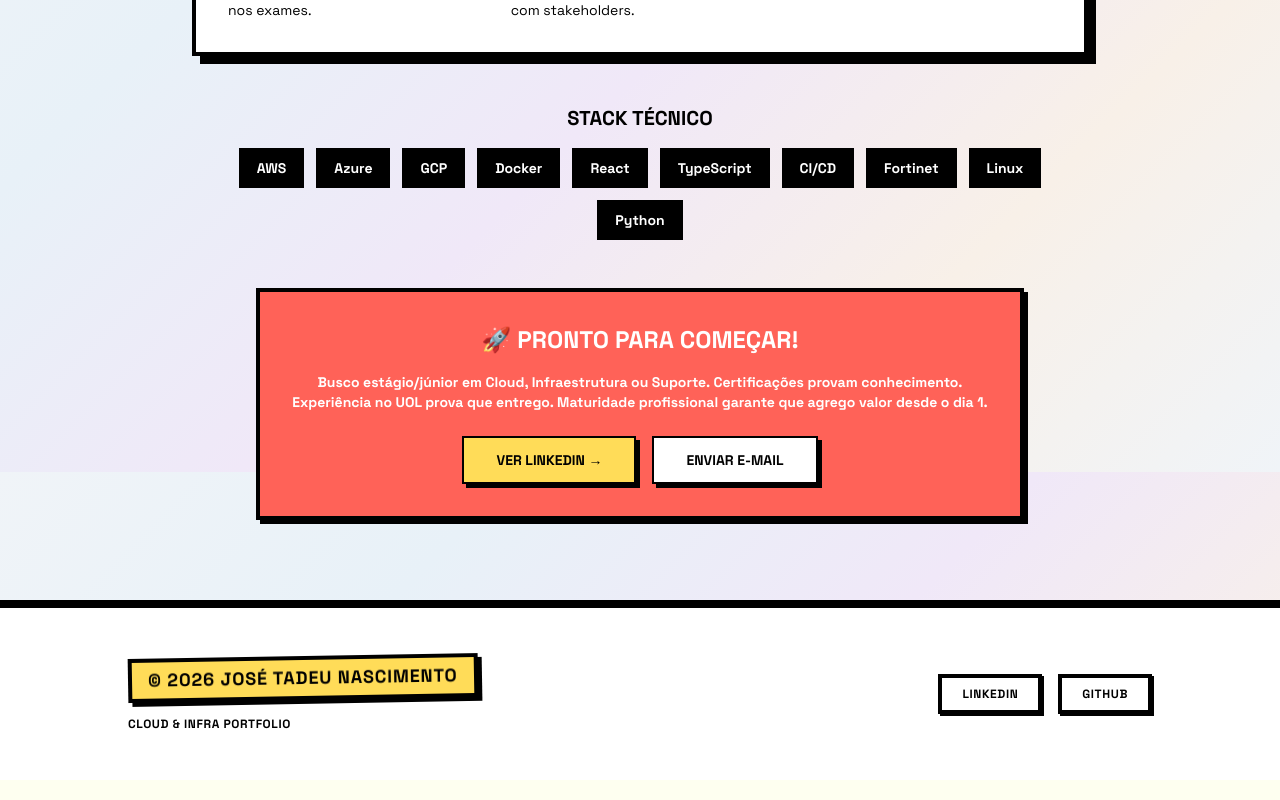
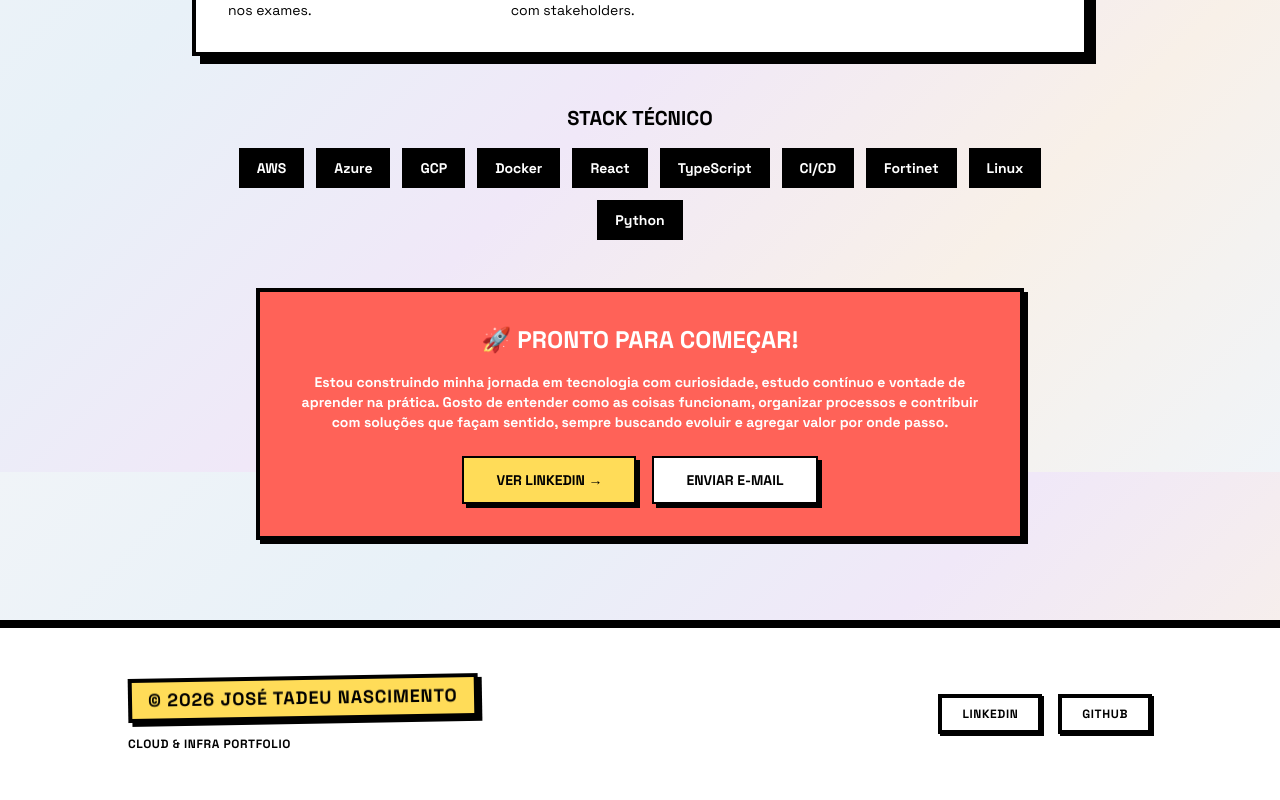
Before and after one commit to haiomiirio/jos--tadeu-nascimento---cloud---infra-portfolio, a React (Vite) app: page / in a window 1280 px wide. Shown: the part 1128-1928 px from the top of the page. Built offline with nearby package versions, Linux system fonts and the light colour scheme.

Commit message:
refactor: atualiza textos com foco em aprendizado e crescimento

```diff
--- a/src/constants.ts
+++ b/src/constants.ts
@@ -6,7 +6,7 @@ export const PERSONAL_DATA = {
   role: "Estudante de Segurança Digital | 4x AWS Certified | Azure | GCP",
   location: "Brasil",
   bio: "Estudante de Segurança Digital com 12+ certificações (AWS, Azure, GCP, Fortinet). Busco oportunidades de estágio/júnior em Cloud e Infraestrutura para aplicar conhecimento técnico e experiência em liderança.",
-  summary: "Sou estudante de Segurança Digital (2º semestre) em transição de carreira. Minha trajetória é diferente: já fui Gerente de Confecção, o que me ensinou liderança, processos e resolução de problemas sob pressão. Hoje, trago essa maturidade profissional para o mundo tech. Embora eu busque posições de estágio ou júnior, já possuo 12+ certificações profissionais (AWS Solutions Architect Associate, Developer Associate, AI Practitioner, Cloud Practitioner, Azure Fundamentals, Google Cloud, Fortinet) que provam minha dedicação e base técnica sólida. No UOL, coloquei a mão na massa com React, TypeScript, Docker e automação via GitHub Actions. Estou pronto para contribuir desde o dia 1, trazendo não apenas técnica, mas também maturidade para entender o impacto do meu trabalho no negócio.",
+  summary: "Atuo na área de tecnologia com foco em aprender continuamente e evoluir profissionalmente. Gosto de trabalhar em projetos que valorizam organização, boas práticas e crescimento técnico, sempre buscando ampliar meus conhecimentos e contribuir com soluções bem estruturadas.",
   skillCategories: {
     cloud: [
       "AWS (4 Certificações Ativas)",
--- a/src/pages/Home.tsx
+++ b/src/pages/Home.tsx
@@ -100,7 +100,7 @@ const Home: React.FC = () => {
         <div className="max-w-3xl mx-auto mb-12 border-4 border-black bg-brutal-red p-8 shadow-brutal">
           <p className="text-2xl font-black uppercase text-white mb-4">🚀 Pronto para começar!</p>
           <p className="text-sm font-bold text-white mb-6">
-            Busco estágio/júnior em Cloud, Infraestrutura ou Suporte. Certificações provam conhecimento. Experiência no UOL prova que entrego. Maturidade profissional garante que agrego valor desde o dia 1.
+            Estou construindo minha jornada em tecnologia com curiosidade, estudo contínuo e vontade de aprender na prática. Gosto de entender como as coisas funcionam, organizar processos e contribuir com soluções que façam sentido, sempre buscando evoluir e agregar valor por onde passo.
           </p>
           <div className="flex flex-wrap gap-4 justify-center">
             <a
```
